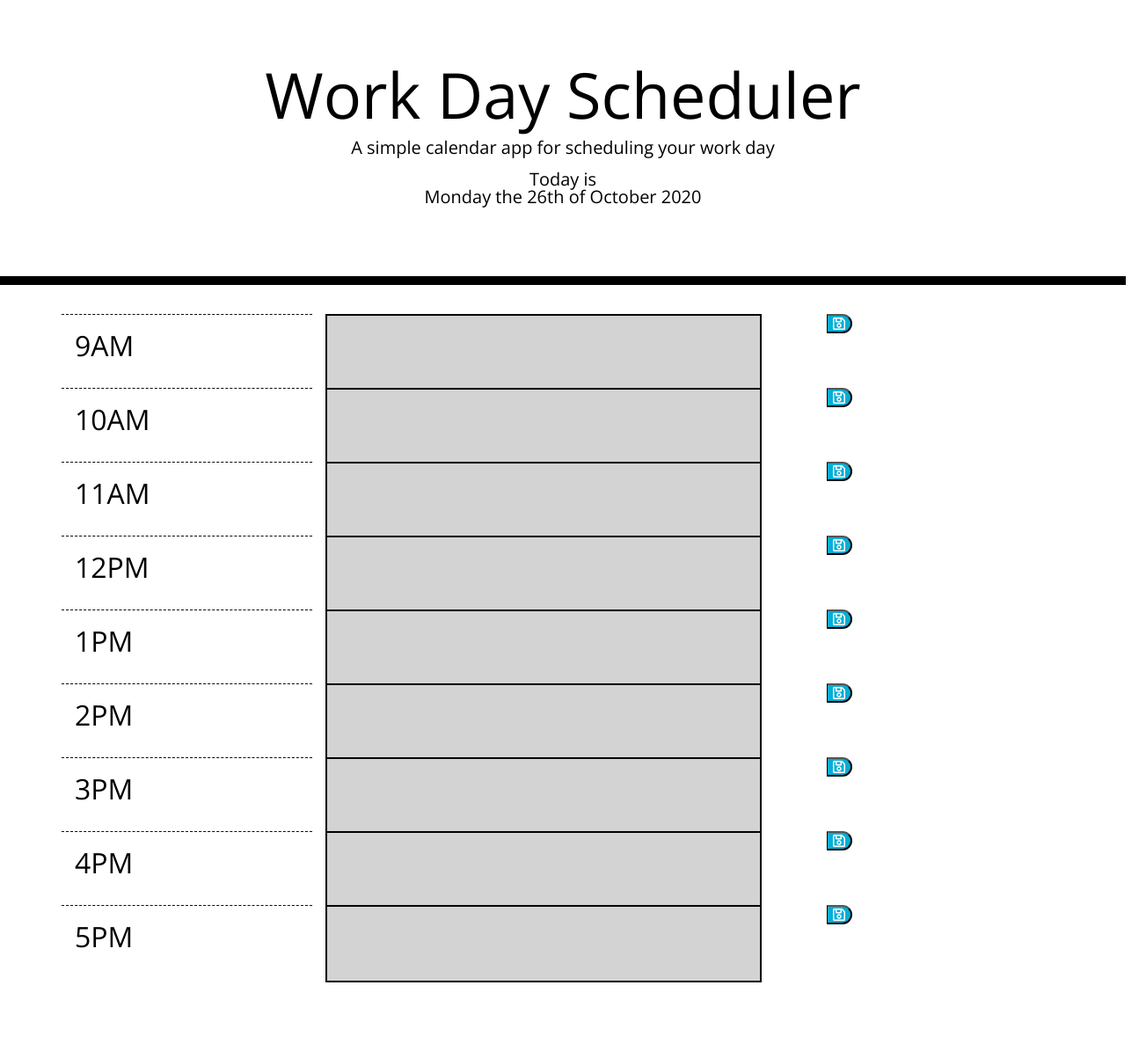
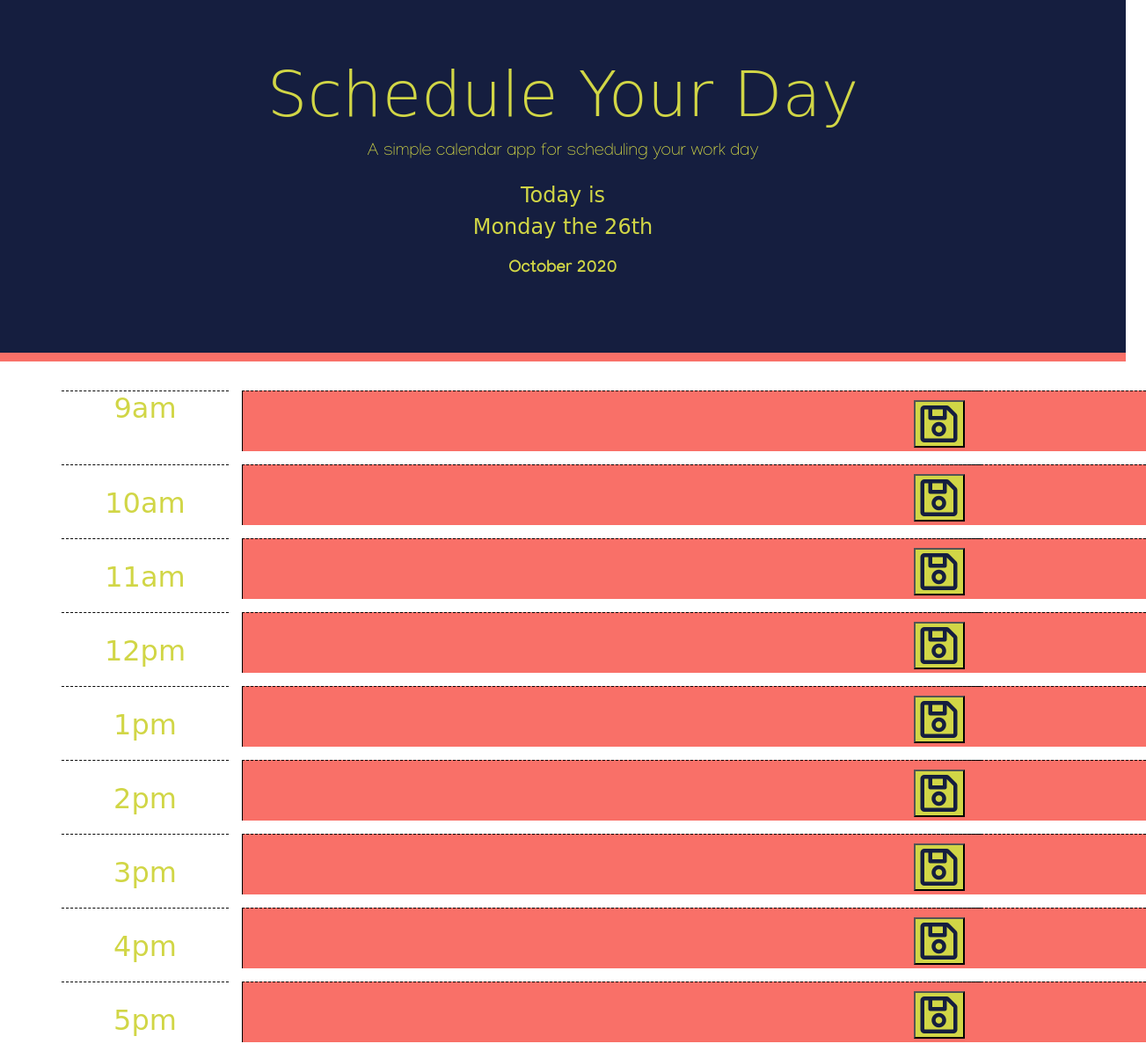
Before and after one commit to ohnobenito/dayplanner, a plain HTML site: page index.html in a window 1280 px wide. Shown: the whole page at 88% size, 1303 px wide, since content can reach past the window. Before the commit the page ends 1119 px from the top, so only its background shows below. Drawn offline with nearby package versions, Linux system fonts and the light colour scheme; a web font is replaced by a local one.

Commit message:
updated styling, including new fonts and colors

```diff
--- a/assets/css/style.css
+++ b/assets/css/style.css
@@ -1,9 +1,22 @@
-body {
-  font-family: 'Open Sans', sans-serif;
-  font-size: 16px;
-  line-height: 1;
+
+h1, .time {
+  font-family: 'Fascinate', cursive;
 }
-
+.lead, textarea {
+  font-family: 'Manjari', sans-serif;
+  font-weight: 100;
+}
+.day {
+  font-family: 'Fascinate', cursive;
+  color: #D1D646;
+  font-size: x-large;
+}
+.year {
+  font-family: 'Manjari', sans-serif;
+  font-weight: 700;
+  color: #D1D646;
+  font-size: larger;
+}
 textarea{
   background: transparent;
   border: none;
@@ -15,19 +28,10 @@ textarea{
 
 .jumbotron {
   text-align: center;
-  background-color: transparent;
-  color: black;
+  background-color: #151E3F;
+  color: #D1D646;
   border-radius: 0;
-  border-bottom: 10px solid black;
-}
-
-.description{
-  white-space: pre-wrap;
-}
-
-.time-block{
-  text-align: center;
-  border-radius: 15px;
+  border-bottom: 10px solid #F97068;
 }
 
 .row {
@@ -38,37 +42,35 @@ textarea{
 
 .hour {
   background-color: #ffffff;
-  color: #000000;
+  color: #D1D646;
+  border-top: 1px dashed #000000;
+  text-align: center;
+}
+
+.past {
+  background-color: #F97068;
+  color: black;
   border-top: 1px dashed #000000;
 }
 
-.past {
-  background-color: #d3d3d3;
-  color: white;
-  border: 2px black solid;
-}
-
 .present {
-  background-color: #ff6961;
-  color: white;
-  border: 2px black solid;
+  background-color: #D1D646;
+  color: black;
+  border-top: 1px dashed #000000;
 }
 
 .future {
-  background-color: #77dd77;
-  color: white;
-  border: 2px black solid;
+  background-color: #668f60;
+  color: black;
+  border-top: 1px dashed #000000;
 }
 
+.button {
+  padding: 10px;
+  text-align: center;
+  border-top: 1px dashed #000000;
+}
 .saveBtn {
-  border-left: 1px solid black;
-  border-top-right-radius: 15px;
-  border-bottom-right-radius: 15px;
-  background-color: #06AED5;
-  color: white;
+  color: #151E3F;
+  background-color: #D1D646;
 }
-
-.saveBtn i:hover {
-  font-size: 20px;
-  transition: all .3s ease-in-out;
-}
--- a/assets/java/script.js
+++ b/assets/java/script.js
@@ -3,8 +3,10 @@ $(document).ready(function() {
 //DISPLAY TIME AT TOP OF PAGE
 let NowMoment = moment();
 let eDisplayMoment = document.getElementById('currentDay');
-eDisplayMoment.innerHTML = NowMoment.format('[Today is <br>] dddd [the] Do [of] MMMM YYYY');
+let eDisplayYear = document.getElementById('currentYear');
 
+eDisplayMoment.innerHTML = NowMoment.format('[Today is <br>] dddd [the] Do');
+eDisplayYear.innerHTML = NowMoment.format('MMMM YYYY');
 
 let $nineEl = $("#nine");
 let $tenEl = $("#ten");
@@ -20,11 +22,10 @@ let $fiveEl = $("#five");
 //CREATE FUNCTION TO DETERMINE TIME OF DAY
 let hour = parseInt(moment().format('HH'));
 
-
     $("textarea").each(function () {
         let time = parseInt($(this).attr("name"));
 
-        //IF STATEMENT FOR IF TIME IS IN PAST, TURN GREY
+        //IF STATEMENT FOR IF TIME IS IN PAST, TURN DIFFERENT COLOR
         if (time < hour) {
             $(this).addClass("past");
         }
@@ -38,8 +39,8 @@ let hour = parseInt(moment().format('HH'));
         }
     })
 
-
 //ADD FUNCTION FOR WHEN SAVE BUTTON IS CLICKED, INPUT IN TEXT AREA SAVES
+//LOOK INTO IF THIS CAN BE CONDENSED
 $(".saveBtn").on("click", function() {
     localStorage.setItem("nine", (($nineEl.val())));
     localStorage.setItem("ten", (($tenEl.val())));
@@ -53,6 +54,7 @@ $(".saveBtn").on("click", function() {
 })
 
 //IF PAGE IS REFRESHED, INPUT STAYS ON PAGE
+// LOOK INTO IF THIS CAN BE CONDENSED
 $("#nine").append(localStorage.getItem("nine"));
 $("#ten").append(localStorage.getItem("ten"));
 $("#eleven").append(localStorage.getItem("eleven"));
--- a/index.html
+++ b/index.html
@@ -14,70 +14,67 @@
       integrity="sha384-50oBUHEmvpQ+1lW4y57PTFmhCaXp0ML5d60M1M7uH2+nqUivzIebhndOJK28anvf"
       crossorigin="anonymous"
     />
-    <link
-      href="https://fonts.googleapis.com/css?family=Open+Sans&display=swap"
-      rel="stylesheet"
-    />
+    <link href="https://fonts.googleapis.com/css2?family=Fascinate&family=Manjari:wght@100;400;700&display=swap" rel="stylesheet">
+
     <link rel="stylesheet" href="assets/css/style.css" />
     <title>Work Day Scheduler</title>
   </head>
 
   <body>
     <header class="jumbotron">
-      <h1 class="display-3">Work Day Scheduler</h1>
+      <h1 class="display-3">Schedule Your Day</h1>
       <p class="lead">A simple calendar app for scheduling your work day</p>
-      <p id="currentDay" class="lead"></p>
+      <p id="currentDay" class="day"></p>
+      <p id="currentYear" class="year"></p>
     </header>
 
      <div class="container">
 
       <div class="row mt-1">
-        <div class="col-3 hour"> <h2 class="time">9AM</h2></div>
-        <div class="col-6"><textarea id="nine" name="9" rows="4" cols="50"></textarea></div>
-        <div class="col-3"><button class="saveBtn"><i class="far fa-save"></i></button></div>
+        <div class="col-2 hour"><h2 class="time">9am</h2></div>
+        <div class="col-8"><textarea id="nine" name="9" cols="70" ></textarea></div>
+        <div class="col-1 button"><button class="saveBtn"><i class="far fa-save fa-3x"></i></button></div>
       </div>
       <div class="row mt-1">
-        <div class="col-3 hour"> <h2 class="time">10AM</h2></div>
-        <div class="col-6"><textarea id="ten" name="10" rows="4" cols="50"></textarea></div>
-        <div class="col-3"><button class="saveBtn"><i class="far fa-save"></i></button></div>
+        <div class="col-2 hour"> <h2 class="time">10am</h2></div>
+        <div class="col-8"><textarea id="ten" name="10" cols="70"></textarea></div>
+        <div class="col-1 button"><button class="saveBtn"><i class="far fa-save fa-3x"></i></button></div>
       </div>
       <div class="row mt-1">
-        <div class="col-3 hour"> <h2 class="time">11AM</h2></div>
-        <div class="col-6"><textarea id="eleven" name="11" rows="4" cols="50"></textarea></div>
-        <div class="col-3"><button class="saveBtn"><i class="far fa-save"></i></button></div>
+        <div class="col-2 hour"> <h2 class="time">11am</h2></div>
+        <div class="col-8"><textarea id="eleven" name="11" cols="70"></textarea></div>
+        <div class="col-1 button"><button class="saveBtn"><i class="far fa-save fa-3x"></i></button></div>
       </div>
       <div class="row mt-1">
-        <div class="col-3 hour"> <h2 class="time">12PM</h2></div>
-        <div class="col-6"><textarea id="twelve" name="12" rows="4" cols="50"></textarea></div>
-        <div class="col-3"><button class="saveBtn"><i class="far fa-save"></i></button></div>
+        <div class="col-2 hour"> <h2 class="time">12pm</h2></div>
+        <div class="col-8"><textarea id="twelve" name="12" cols="70"></textarea></div>
+        <div class="col-1 button"><button class="saveBtn"><i class="far fa-save fa-3x"></i></button></div>
       </div>
       <div class="row mt-1">
-        <div class="col-3 hour"> <h2 class="time">1PM</h2></div>
-        <div class="col-6"><textarea id="one" name="13" rows="4" cols="50"></textarea></div>
-        <div class="col-3"><button class="saveBtn"><i class="far fa-save"></i></button></div>
+        <div class="col-2 hour"> <h2 class="time">1pm</h2></div>
+        <div class="col-8"><textarea id="one" name="13" cols="70"></textarea></div>
+        <div class="col-1 button"><button class="saveBtn"><i class="far fa-save fa-3x"></i></button></div>
       </div>
       <div class="row mt-1">
-        <div class="col-3 hour"> <h2 class="time">2PM</h2></div>
-        <div class="col-6"><textarea id="two" name="14" rows="4" cols="50"></textarea></div>
-        <div class="col-3"><button class="saveBtn"><i class="far fa-save"></i></button></div>
+        <div class="col-2 hour"> <h2 class="time">2pm</h2></div>
+        <div class="col-8"><textarea id="two" name="14" cols="70"></textarea></div>
+        <div class="col-1 button"><button class="saveBtn"><i class="far fa-save fa-3x"></i></button></div>
       </div>
       <div class="row mt-1">
-        <div class="col-3 hour"> <h2 class="time">3PM</h2></div>
-        <div class="col-6"><textarea id="three" name="15" rows="4" cols="50"></textarea></div>
-        <div class="col-3"><button class="saveBtn"><i class="far fa-save"></i></button></div>
+        <div class="col-2 hour"> <h2 class="time">3pm</h2></div>
+        <div class="col-8"><textarea id="three" name="15" cols="70"></textarea></div>
+        <div class="col-1 button"><button class="saveBtn"><i class="far fa-save fa-3x"></i></button></div>
       </div>
       <div class="row mt-1">
-        <div class="col-3 hour"> <h2 class="time">4PM</h2></div>
-        <div class="col-6"><textarea id="four" name="16" rows="4" cols="50"></textarea></div>
-        <div class="col-3"><button class="saveBtn"><i class="far fa-save"></i></button></div>
+        <div class="col-2 hour"> <h2 class="time">4pm</h2></div>
+        <div class="col-8"><textarea id="four" name="16" cols="70"></textarea></div>
+        <div class="col-1 button"><button class="saveBtn"><i class="far fa-save fa-3x"></i></button></div>
       </div>
       <div class="row mt-1">
-        <div class="col-3 hour"> <h2 class="time">5PM</h2></div>
-        <div class="col-6"><textarea id="five" name="17" rows="4" cols="50"></textarea></div>
-        <div class="col-3"><button class="saveBtn"><i class="far fa-save"></i></button></div>
+        <div class="col-2 hour"> <h2 class="time">5pm</h2></div>
+        <div class="col-8"><textarea id="five" name="17" cols="70"></textarea></div>
+        <div class="col-1 button"><button class="saveBtn"><i class="far fa-save fa-3x"></i></button></div>
       </div>
-
-
     </div>
 
     <script src="https://cdnjs.cloudflare.com/ajax/libs/jquery/3.2.1/jquery.min.js"></script>
```
